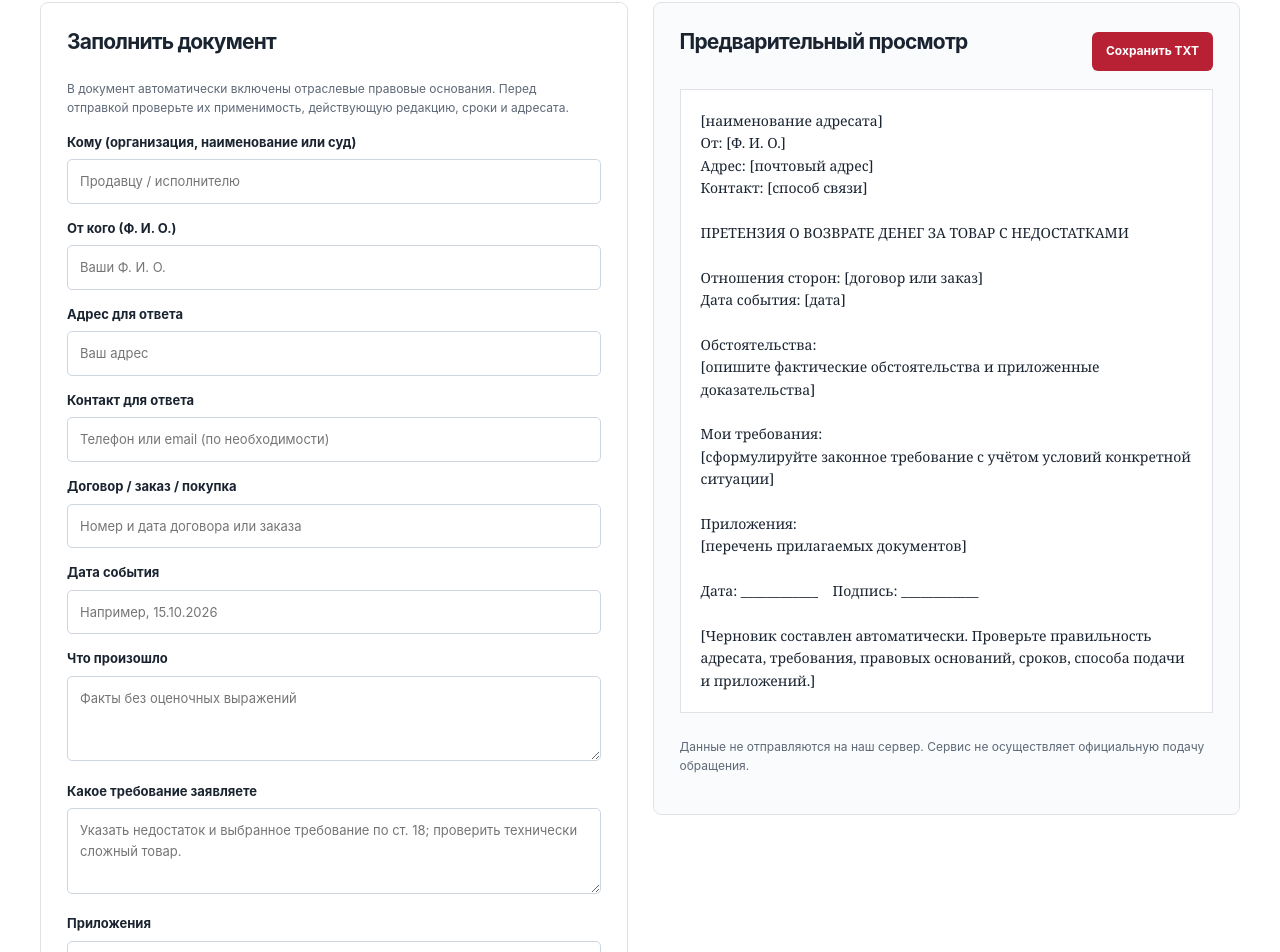
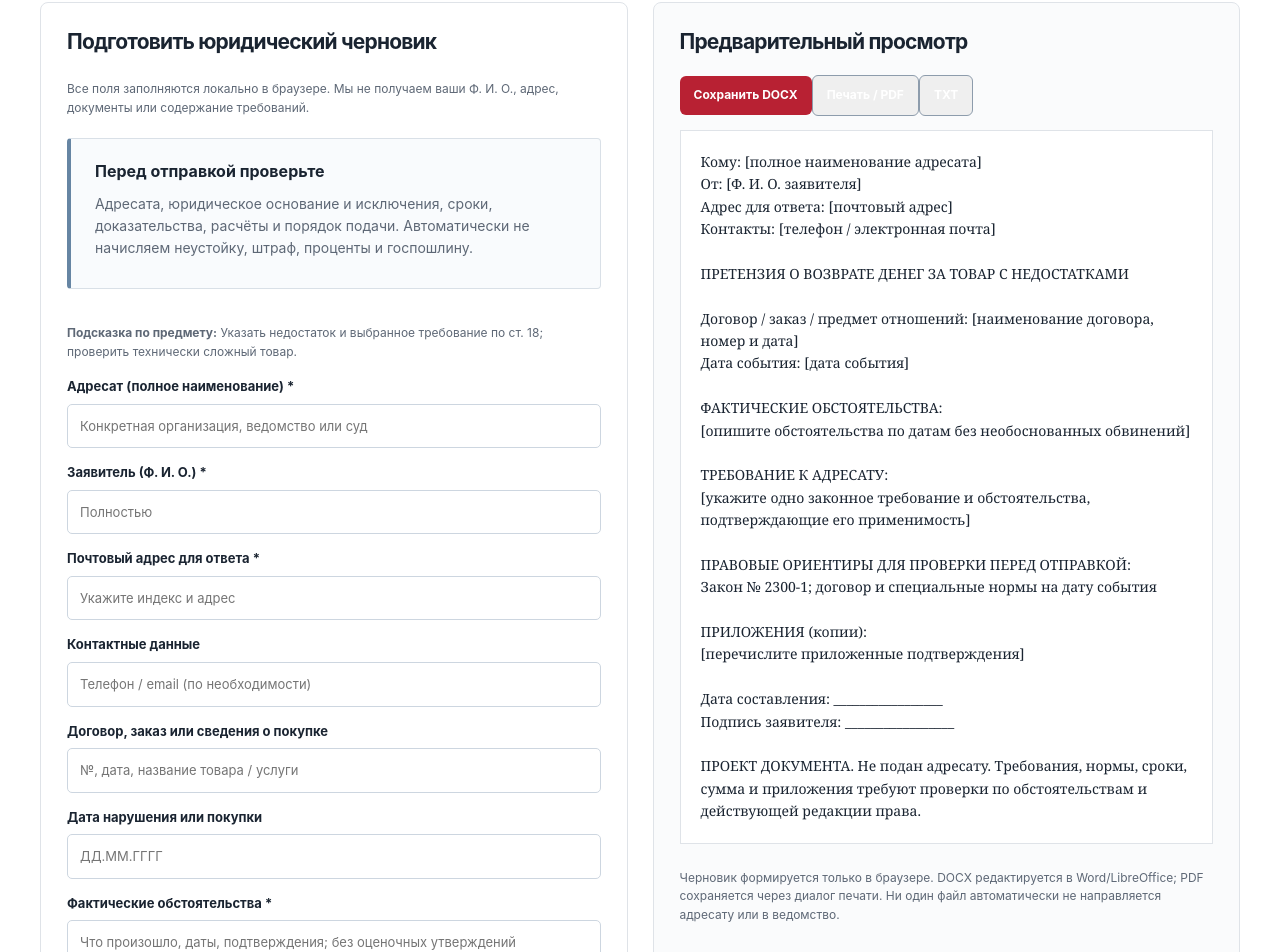
Before and after one commit to ymaslen77-tech/consumer-rights-portal, a Next.js app: page /dokumenty/pretensiya-vozvrat in a window 1280 px wide. Shown: the part 743-1695 px from the top of the page. Built offline with nearby package versions, Linux system fonts and the light colour scheme.

Commit message:
feat: interactive browser-only draft validation, editable DOCX and print-to-PDF workflow

```diff
--- a/src/components/DocumentBuilder.tsx
+++ b/src/components/DocumentBuilder.tsx
@@ -1,41 +1,136 @@
 "use client";
-import {useMemo,useState} from "react";
-type Fields={recipient:string,sender:string,address:string,contact:string,agreement:string,eventDate:string,description:string,request:string,evidence:string};
-export function DocumentBuilder({title,recipient,requestHint,legalBasis,claimType}:{title:string,recipient:string,requestHint:string,legalBasis:string,claimType:string}){
- const [f,setF]=useState<Fields>({recipient:'',sender:'',address:'',contact:'',agreement:'',eventDate:'',description:'',request:'',evidence:''});
- const fields:[keyof Fields,string,string][]=[
- ['recipient','Кому (организация, наименование или суд)','Название организации / адресат'],
- ['sender','От кого (Ф. И. О.)','Ваши Ф. И. О.'],
- ['address','Адрес для ответа','Ваш адрес'],
- ['contact','Контакт для ответа','Телефон или email (по необходимости)'],
- ['agreement','Договор / заказ / покупка','Номер и дата договора или заказа'],
- ['eventDate','Дата события','Например, 15.10.2026'],
- ['description','Что произошло','Факты без оценочных выражений'],
- ['request','Какое требование заявляете','Укажите одно или несколько допустимых требований после проверки законодательства'],
- ['evidence','Приложения','Перечислите копии документов'],
- ];
- const content=useMemo(()=>`${f.recipient||'[наименование адресата]'}
-От: ${f.sender||'[Ф. И. О.]'}
-Адрес: ${f.address||'[почтовый адрес]'}
-Контакт: ${f.contact||'[способ связи]'}
+import {useMemo, useState} from "react";
+import {makeDocx} from "@/lib/office-export.mjs";
+import {draftText,validateDraft,type DraftFields,type ClaimType} from "@/lib/document-compose.mjs";
 
-${title.toUpperCase()}
-
-Отношения сторон: ${f.agreement||'[договор или заказ]'}
-Дата события: ${f.eventDate||'[дата]'}
-
-Обстоятельства:
-${f.description||'[опишите фактические обстоятельства и приложенные доказательства]'}
-
-Мои требования:
-${f.request||'[сформулируйте законное требование с учётом условий конкретной ситуации]'}
-
-Приложения:
-${f.evidence||'[перечень прилагаемых документов]'}
-
-Дата: ____________    Подпись: ____________
-
-[Черновик составлен автоматически. Проверьте правильность адресата, требования, правовых оснований, сроков, способа подачи и приложений.]`,[f,title,legalBasis,claimType]);
- function exportText(){const blob=new Blob([content],{type:'text/plain;charset=utf-8'});const u=URL.createObjectURL(blob);const a=document.createElement('a');a.href=u;a.download='consumer-document-draft.txt';a.click();URL.revokeObjectURL(u)}
- return <div className="builder"><div className="builderform"><h2>Заполнить документ</h2><p className="subtle">В документ автоматически включены отраслевые правовые основания. Перед отправкой проверьте их применимость, действующую редакцию, сроки и адресата.</p>{fields.map(([key,label,placeholder])=><label key={key}>{label}{['description','request','evidence'].includes(key)?<textarea value={f[key]} onChange={e=>setF({...f,[key]:e.target.value})} placeholder={key==='request'?requestHint:placeholder} rows={3} maxLength={3000}/>:<input value={f[key]} onChange={e=>setF({...f,[key]:e.target.value})} placeholder={key==='recipient'?recipient:placeholder} maxLength={300}/>}</label>)}</div><div className="builderpreview"><div className="previewhead"><h2>Предварительный просмотр</h2><button className="btn primary small" type="button" onClick={exportText}>Сохранить TXT</button></div><pre>{content}</pre><p className="disclaimer">Данные не отправляются на наш сервер. Сервис не осуществляет официальную подачу обращения.</p></div></div>
+type Meta={slug:string;title:string;recipient:string;requestHint:string;legalBasis:string;claimType:ClaimType};
+const initial:DraftFields={
+ recipient:"",sender:"",address:"",contact:"",agreement:"",eventDate:"",
+ description:"",request:"",evidence:"",claimAmount:"",counterpartyName:"",counterpartyAddress:""
+};
+const choices:Record<string,string[]>={
+ "pretensiya-vozvrat":["Прошу вернуть уплаченную за товар сумму в связи с установленным недостатком на основании применимого требования статьи 18 Закона № 2300-1."],
+ "pretensiya-obmen":["Прошу обменять товар надлежащего качества при соблюдении условий статьи 25 Закона № 2300-1."],
+ "pretensiya-remont":["Прошу безвозмездно устранить подтверждённые недостатки в срок, применимый к настоящему требованию."],
+ "trebovanie-vozvrat-predoplaty":["Прошу возвратить сумму предварительной оплаты за товар, не переданный в согласованный срок; условия статьи 23.1 подлежат проверке."],
+ "zhaloba-rospotrebnadzor":["Прошу рассмотреть изложенные обстоятельства на предмет нарушения обязательных требований и сообщить о результатах в установленном законом порядке."],
+ "finansovyy-upolnomochennyy-obrashchenie":["Прошу рассмотреть имущественное требование к финансовой организации после соблюдения предусмотренного досудебного порядка."],
+ "uvedomlenie-otkaz-podpiska":["Уведомляю об отказе от дальнейшего использования ранее предоставленных платёжных реквизитов при периодических списаниях; прошу подтвердить получение уведомления."],
+ "zayavlenie-pereraschet-zhkh":["Прошу проверить расчёт платы по указанному периоду и произвести перерасчёт при подтверждении оснований по Правилам № 354."],
+ "zapros-medicinskie-dokumenty":["Прошу предоставить копии указанных медицинских документов в порядке, предусмотренном действующими правилами."],
+ "pretenziya-perevozchik":["Прошу рассмотреть требование, связанное с нарушением условий перевозки, в установленном отраслевым законодательством порядке."]
+};
+const descriptors: Array<{key:keyof DraftFields;label:string;hint:string;multiline?:boolean}>= [
+ {key:"recipient",label:"Адресат (полное наименование) *",hint:"Конкретная организация, ведомство или суд"},
+ {key:"sender",label:"Заявитель (Ф. И. О.) *",hint:"Полностью"},
+ {key:"address",label:"Почтовый адрес для ответа *",hint:"Укажите индекс и адрес"},
+ {key:"contact",label:"Контактные данные",hint:"Телефон / email (по необходимости)"},
+ {key:"agreement",label:"Договор, заказ или сведения о покупке",hint:"№, дата, название товара / услуги"},
+ {key:"eventDate",label:"Дата нарушения или покупки",hint:"ДД.ММ.ГГГГ"},
+ {key:"description",label:"Фактические обстоятельства *",hint:"Что произошло, даты, подтверждения; без оценочных утверждений",multiline:true},
+ {key:"request",label:"Выбранное законное требование *",hint:"Сформулируйте конкретное требование, проверьте условия и сроки",multiline:true},
+ {key:"claimAmount",label:"Сумма требования, руб. (при наличии)",hint:"Например, 1250,50; без автоматической неустойки"},
+ {key:"evidence",label:"Приложения и доказательства",hint:"Перечень копий документов",multiline:true},
+];
+const fieldNames:Record<string,string>={
+ recipient:"Адресат",sender:"Ф. И. О. заявителя",address:"Почтовый адрес",description:"Обстоятельства",
+ request:"Сформулированное требование",counterpartyName:"Наименование ответчика",
+ counterpartyAddress:"Адрес ответчика",claimAmount:"Корректная сумма в рублях"
+};
+function toFileName(slug:string,ext:string){return slug.replace(/[^a-z0-9-]/g,"-")+"-draft."+ext;}
+function plainHtml(text:string){
+ return text.replace(/&/g,"&amp;").replace(/</g,"&lt;").replace(/>/g,"&gt;")
+            .replace(/"/g,"&quot;").replace(/'/g,"&#39;");
 }
+function saveBlob(blob:Blob,name:string){
+ const url=URL.createObjectURL(blob);
+ const link=document.createElement("a"); link.href=url;link.download=name;
+ document.body.appendChild(link);link.click();link.remove();
+ window.setTimeout(()=>URL.revokeObjectURL(url),1500);
+}
+export function DocumentBuilder(meta:Meta){
+ const [fields,setFields]=useState<DraftFields>(initial);
+ const [showWarnings,setShowWarnings]=useState(false);
+ const [feedback,setFeedback]=useState("");
+ const content=useMemo(()=>draftText(fields,meta),[fields,meta.title,meta.legalBasis,meta.claimType]);
+ const problems=useMemo(()=>validateDraft(fields,meta.claimType),[fields,meta.claimType]);
+ const valid=problems.length===0;
+ const update=(key:keyof DraftFields,value:string)=>{setFields(f=>({...f,[key]:value}));setFeedback("");};
+ function allowExport(){
+   setShowWarnings(true);
+   if(!valid){setFeedback("Заполните обязательные поля и исправьте ошибки суммы перед выгрузкой.");return false;}
+   setFeedback("");return true;
+ }
+ function exportText(){
+   if(!allowExport())return;
+   saveBlob(new Blob([content],{type:"text/plain;charset=utf-8"}),toFileName(meta.slug,"txt"));
+ }
+ function exportDocx(){
+   if(!allowExport())return;
+   try{
+     const bytes=makeDocx(content);
+     const blob=new Blob([new Uint8Array(bytes)],{type:"application/vnd.openxmlformats-officedocument.wordprocessingml.document"});
+     saveBlob(blob,toFileName(meta.slug,"docx"));
+   }catch{setFeedback("DOCX не удалось подготовить. Можно сохранить TXT или воспользоваться печатью.");}
+ }
+ function printPdf(){
+   if(!allowExport())return;
+   const windowRef=window.open("","_blank");
+   if(!windowRef){setFeedback("Окно печати заблокировано браузером. Разрешите всплывающее окно для этой страницы.");return;}
+   windowRef.opener=null;
+   const html='<!doctype html><html lang="ru"><head><meta charset="utf-8">'+
+      '<title>Черновик документа</title><style>@page{size:A4;margin:20mm 18mm 20mm 25mm}'+
+      'html{color:#111;background:#fff}body{font-family:"Times New Roman",serif;font-size:12pt;line-height:1.45}'+
+      'main{white-space:pre-wrap;overflow-wrap:anywhere}h1{font-size:12pt}'+
+      '</style></head><body><main>'+plainHtml(content)+'</main></body></html>';
+   windowRef.document.open();windowRef.document.write(html);windowRef.document.close();
+   windowRef.focus();
+   windowRef.setTimeout(()=>windowRef.print(),250);
+   setFeedback("В диалоге печати выберите «Сохранить как PDF». Документ остаётся только в вашем браузере.");
+ }
+ const options=choices[meta.slug]||[];
+ return <div className="builder">
+  <div className="builderform">
+   <h2>Подготовить юридический черновик</h2>
+   <p className="subtle">Все поля заполняются локально в браузере. Мы не получаем ваши Ф. И. О., адрес, документы или содержание требований.</p>
+   <div className="notice"><strong>Перед отправкой проверьте</strong><p>Адресата, юридическое основание и исключения, сроки, доказательства, расчёты и порядок подачи. Автоматически не начисляем неустойку, штраф, проценты и госпошлину.</p></div>
+   {meta.claimType==="court_document"&&<div className="notice">
+    <strong>Судебный документ требует отдельной проверки</strong>
+    <p>Укажите точный суд, ответчика и его адрес, проверьте подсудность, цену иска, приложения и направление копий участникам до подачи.</p>
+   </div>}
+   <p className="subtle"><strong>Подсказка по предмету:</strong> {meta.requestHint}</p>
+   {options.length>0&&<label>Пример возможной формулировки
+    <select value="" onChange={e=>{if(e.target.value)update("request",e.target.value);}}>
+     <option value="">Выберите для заполнения поля требования</option>
+     {options.map(v=><option key={v} value={v}>{v}</option>)}
+    </select><small>Это ориентир, а не юридическое заключение. Отредактируйте формулировку под свои обстоятельства.</small>
+   </label>}
+   {meta.claimType==="court_document"&&<>{[
+    {key:"counterpartyName" as const,label:"Ответчик *",hint:"Полное наименование, Ф. И. О. или организационно-правовая форма"},
+    {key:"counterpartyAddress" as const,label:"Адрес ответчика *",hint:"Адрес регистрации или местонахождения"}
+   ].map(item=><label key={item.key}>{item.label}
+    <input value={fields[item.key]} onChange={e=>update(item.key,e.target.value)} placeholder={item.hint} maxLength={400}/>
+   </label>)}</>}
+   {descriptors.map(item=><label key={item.key}>{item.label}
+    {item.multiline?<textarea value={fields[item.key]} onChange={e=>update(item.key,e.target.value)}
+        placeholder={item.hint} rows={item.key==="description"?5:3} maxLength={6000}/>:
+      <input value={fields[item.key]} onChange={e=>update(item.key,e.target.value)} placeholder={item.hint} maxLength={500}/>}
+   </label>)}
+   {showWarnings&&problems.length>0&&<div className="notice" role="alert">
+    <strong>Не хватает для сохранения документа</strong>
+    <ul>{problems.map(key=><li key={key}>{fieldNames[key]||key}</li>)}</ul>
+   </div>}
+  </div>
+  <div className="builderpreview">
+   <div className="previewhead"><h2>Предварительный просмотр</h2></div>
+   <div className="document-actions">
+    <button className="btn primary small" type="button" onClick={exportDocx}>Сохранить DOCX</button>
+    <button className="btn outline small" type="button" onClick={printPdf}>Печать / PDF</button>
+    <button className="btn outline small" type="button" onClick={exportText}>TXT</button>
+   </div>
+   {feedback&&<p className="disclaimer" role="status">{feedback}</p>}
+   <pre>{content}</pre>
+   <p className="disclaimer">Черновик формируется только в браузере. DOCX редактируется в Word/LibreOffice; PDF сохраняется через диалог печати. Ни один файл автоматически не направляется адресату или в ведомство.</p>
+  </div>
+ </div>;
+}
```
